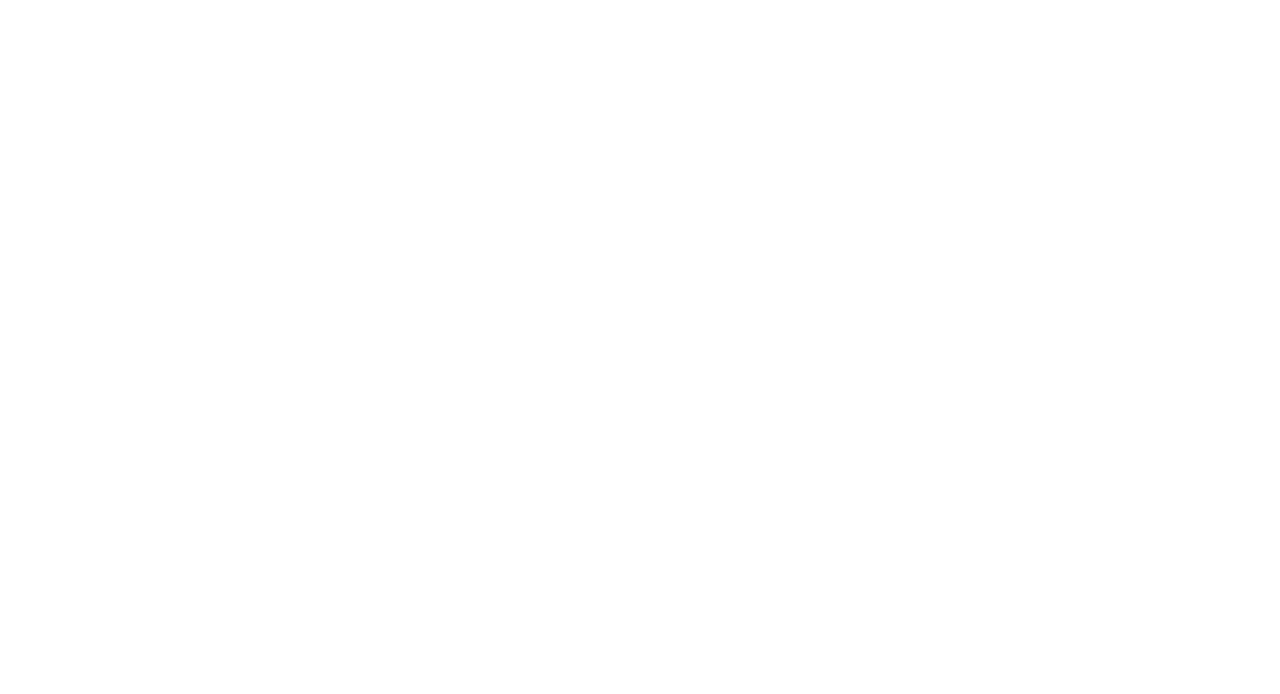
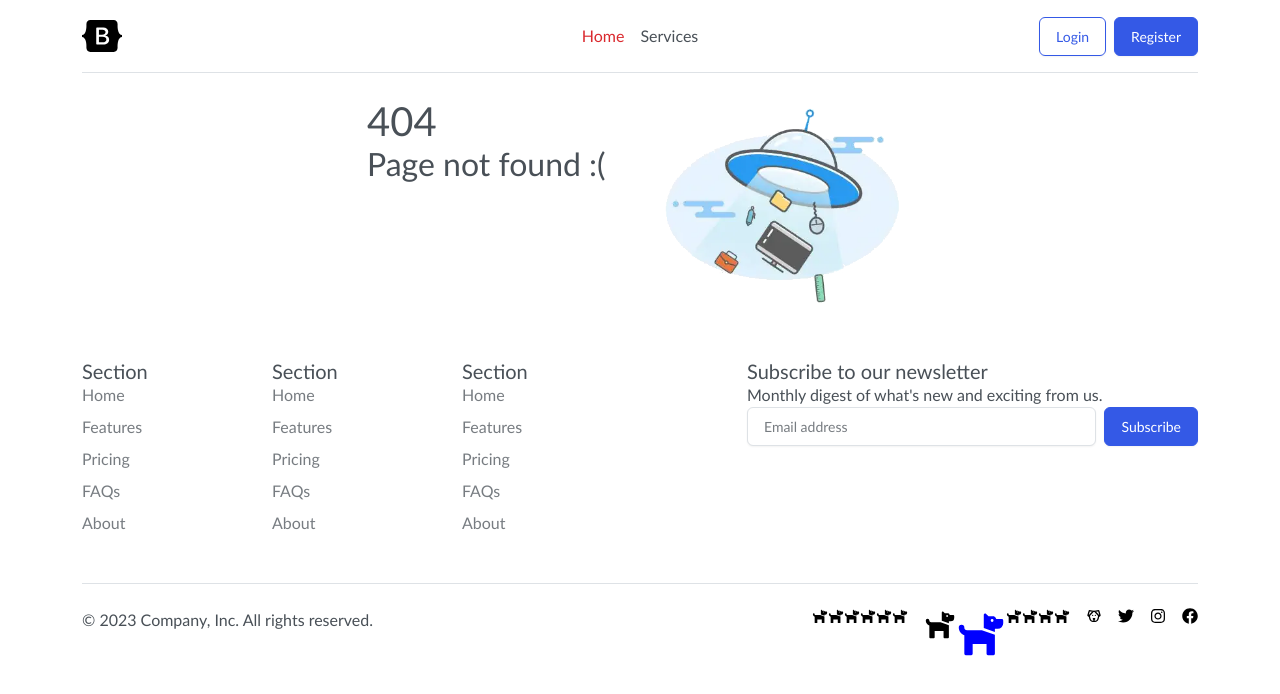
Before and after one commit to front-end-by-rimantas/46-grupe-seolounge, a React (Create React App) app: page /register in a window 1280 px wide. Before the commit this address had no page. Shown: the top 694 px of the page. Built offline with nearby package versions, Linux system fonts and the light colour scheme.

Commit message:
404 page and Bootstrap layout/grid system

```diff
--- a/src/App.jsx
+++ b/src/App.jsx
@@ -2,6 +2,7 @@
 
 import { ServicesPage } from "./pages/ServicesPage";
 import { HomePage } from "./pages/HomePage";
+import { NoPage } from './pages/NoPage';
 
 function App() {
   return (
@@ -10,7 +11,7 @@
         <Route index path='/' element={<HomePage />} />
         <Route path='/services' element={<ServicesPage />} />
         {/* <Route path='/register' element={<RegisterPage />} /> */}
-        {/* <Route path='*' element={<NoPage />} /> */}
+        <Route path='*' element={<NoPage />} />
       </Routes>
     </BrowserRouter>
   );
--- a/src/index.css
+++ b/src/index.css
@@ -10,3 +10,7 @@
     font-family: 'Gill Sans', 'Gill Sans MT', Calibri, 'Trebuchet MS',
         sans-serif;
 }
+
+img {
+    max-width: 100%;
+}
--- /dev/null
+++ b/src/pages/NoPage.jsx
@@ -0,0 +1,25 @@
+import { Footer } from "../sections/Footer";
+import { Header } from "../sections/Header";
+import ufoImg from '../assets/ufo.webp';
+
+export function NoPage() {
+    return (
+        <>
+            <Header />
+            <main>
+                <section className="container">
+                    <div className="row">
+                        <div className="col-12 col-sm-6 col-md-4 offset-lg-2 col-xl-3 offset-xl-3">
+                            <h1>404</h1>
+                            <h2>Page not found :(</h2>
+                        </div>
+                        <div className="col-12 col-sm-6 col-md-8 col-lg-4 col-xl-3">
+                            <img src={ufoImg} alt="UFO" />
+                        </div>
+                    </div>
+                </section>
+            </main>
+            <Footer />
+        </>
+    );
+}
```
Also changed, not shown: public/index.html (+4 -4 lines), src/assets/ufo.webp (added).
